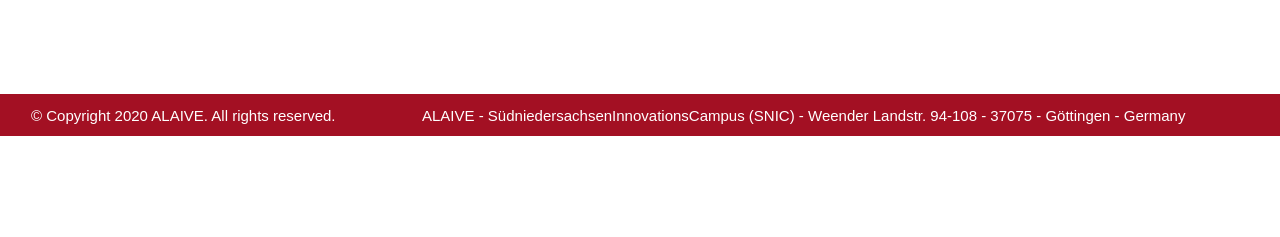
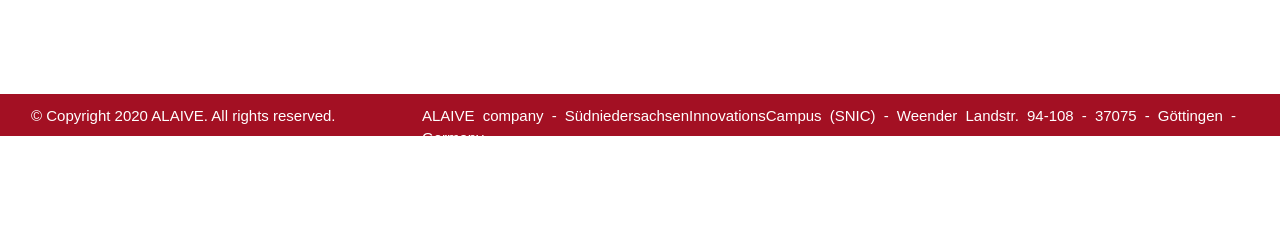
Before and after one commit to alaive/alaive.github.io, a Jekyll site: the page agriculture.html, which Jekyll copies as it is, in a window 1280 px wide. Shown: the part 1733-1970 px from the top of the page. Built offline with Jekyll 4.4.1, drawn with Linux system fonts in a browser that asks for light colours.

Commit message:
Update agriculture.html

```diff
--- a/agriculture.html
+++ b/agriculture.html
@@ -157,7 +157,7 @@
           <div id="id17" style="height: 42px; left: 422px; position: absolute; top: 15px; width: 814px; z-index: 1; " class="style_SkipStroke_3 shape-with-text">
             <div class="text-content style_External_814_42" style="padding: 0px; ">
               <div class="style_1">
-                <p style="padding-bottom: 0pt; padding-top: 0pt; " class="paragraph_style_4">ALAIVE - SüdniedersachsenInnovationsCampus (SNIC) - Weender Landstr. 94-108 - 37075 - Göttingen - Germany</p>
+                <p style="padding-bottom: 0pt; padding-top: 0pt; " class="paragraph_style_4">ALAIVE company - SüdniedersachsenInnovationsCampus (SNIC) - Weender Landstr. 94-108 - 37075 - Göttingen - Germany</p>
               </div>
             </div>
           </div>
```
